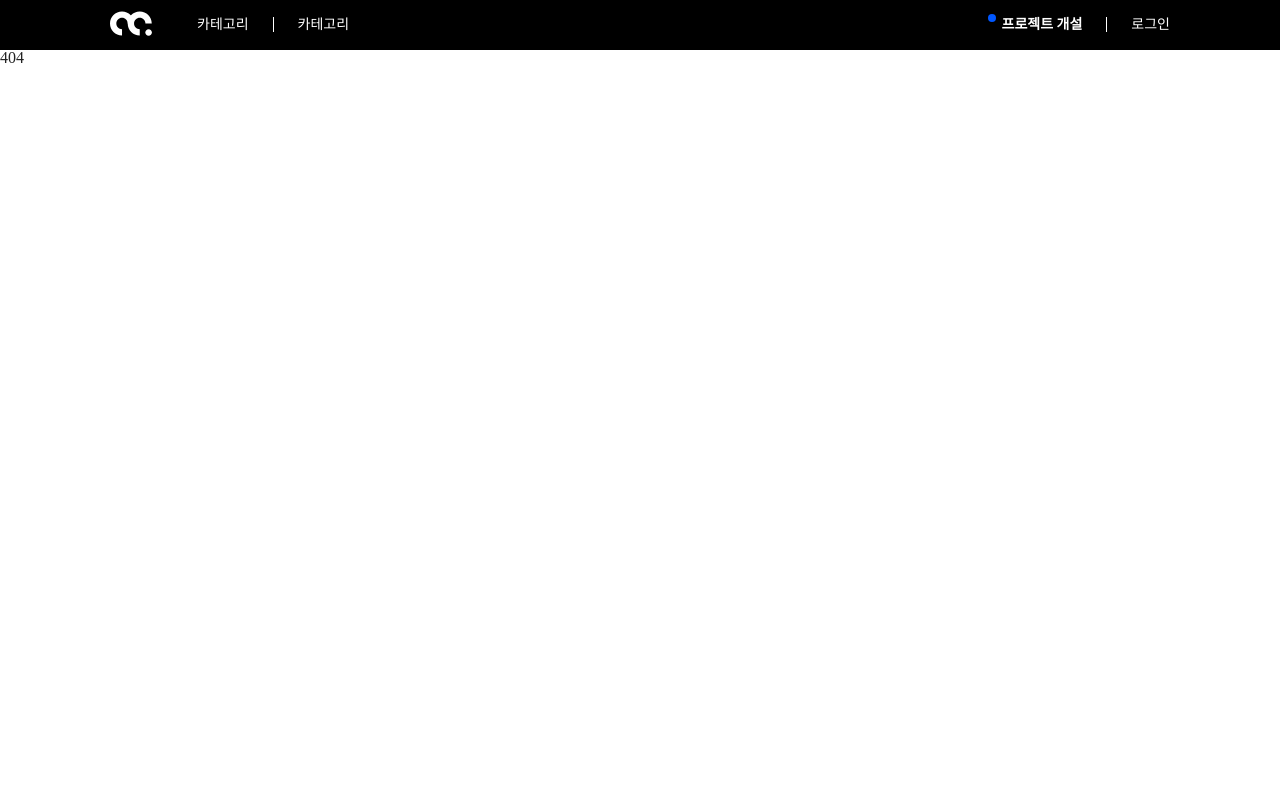
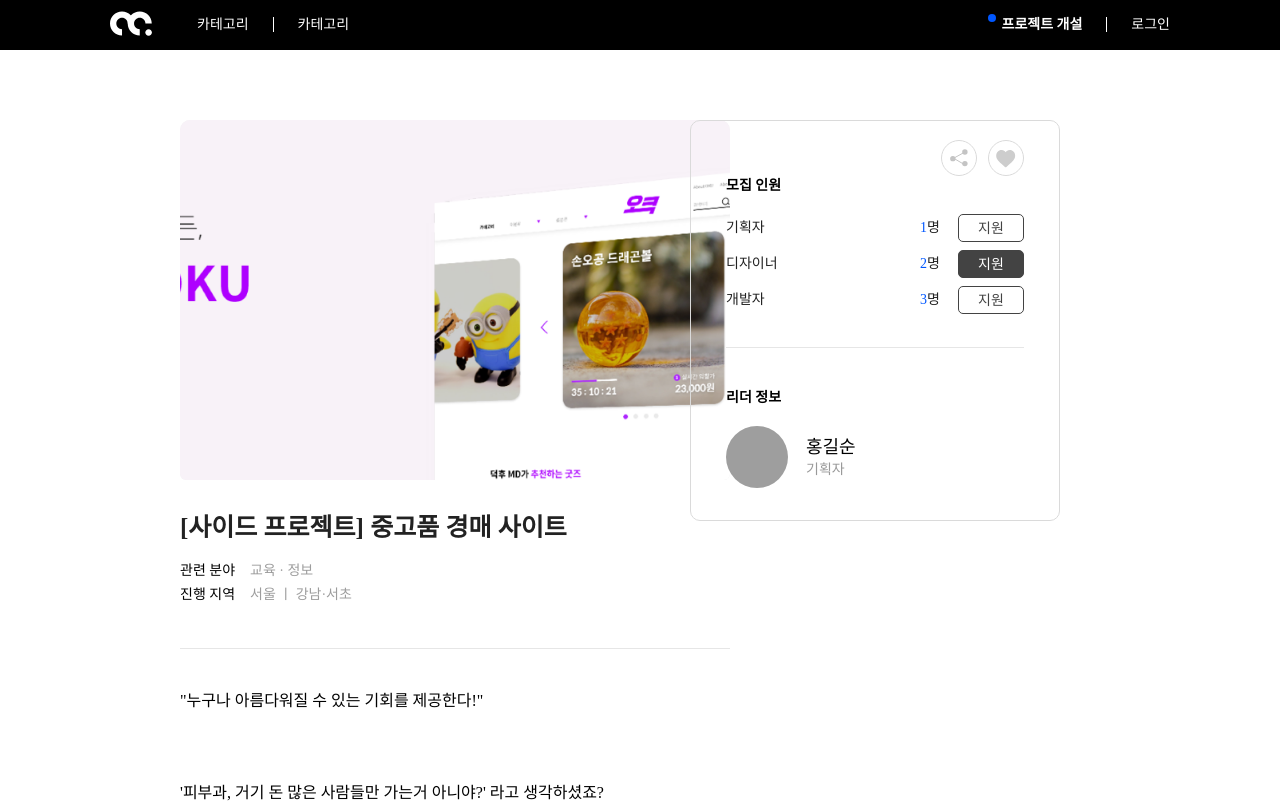
Before and after one commit to appear/matched, a Next.js app: page /project/1 in a window 1280 px wide. Before the commit this address had no page. Shown: the top 803 px of the page. Built offline with nearby package versions, Linux system fonts and the light colour scheme; grey boxes are pictures that could not be loaded.

Commit message:
feature: 프로젝트 엔드 페이지 설정

```diff
--- /dev/null
+++ b/src/components/assets/icons/EmptyHeart.tsx
@@ -0,0 +1,18 @@
+function EmptyHeart() {
+  return (
+    <svg
+      width="20"
+      height="19"
+      viewBox="0 0 20 19"
+      fill="none"
+      xmlns="http://www.w3.org/2000/svg"
+    >
+      <path
+        d="M17.6403 2.63336C16.6598 1.54632 15.3145 0.947632 13.8518 0.947632C12.7585 0.947632 11.7572 1.30097 10.8757 1.99774C10.431 2.34945 10.0279 2.77975 9.67261 3.28198C9.31742 2.7799 8.91425 2.34945 8.46932 1.99774C7.58799 1.30097 6.58672 0.947632 5.49341 0.947632C4.03074 0.947632 2.68526 1.54632 1.7048 2.63336C0.736046 3.7077 0.202393 5.1754 0.202393 6.76629C0.202393 8.40372 0.799339 9.90259 2.08094 11.4834C3.22744 12.8975 4.87522 14.333 6.78339 15.9953C7.43496 16.5629 8.17352 17.2064 8.94041 17.8918C9.143 18.0732 9.40296 18.173 9.67261 18.173C9.94211 18.173 10.2022 18.0732 10.4045 17.8921C11.1714 17.2065 11.9104 16.5628 12.5623 15.9948C14.4701 14.3329 16.1179 12.8975 17.2644 11.4833C18.546 9.90259 19.1428 8.40372 19.1428 6.76615C19.1428 5.1754 18.6092 3.7077 17.6403 2.63336Z"
+        fill="#CDCDCD"
+      />
+    </svg>
+  )
+}
+
+export default EmptyHeart
--- /dev/null
+++ b/src/components/assets/icons/Share.tsx
@@ -0,0 +1,21 @@
+function Share() {
+  return (
+    <svg
+      width="18"
+      height="18"
+      viewBox="0 0 18 18"
+      fill="none"
+      xmlns="http://www.w3.org/2000/svg"
+    >
+      <circle cx="2.84416" cy="9.63042" r="2.71477" fill="#C4C4C4" />
+      <circle cx="14.8818" cy="3.04985" r="2.71477" fill="#C4C4C4" />
+      <circle cx="14.8818" cy="14.606" r="2.71477" fill="#C4C4C4" />
+      <path
+        d="M13.5093 3.81335L3.62012 9.24255L13.5093 15.0597"
+        stroke="#C4C4C4"
+      />
+    </svg>
+  )
+}
+
+export default Share
--- /dev/null
+++ b/src/pages/project/[id].tsx
@@ -0,0 +1,261 @@
+import styled from 'styled-components'
+
+import Image from '$shared/Image'
+import EmptyHeart from '$components/assets/icons/EmptyHeart'
+import Share from '$components/assets/icons/Share'
+
+const temp = `"누구나 아름다워질 수 있는 기회를 제공한다!" \n\n\n\n'피부과, 거기 돈 많은 사람들만 가는거 아니야?' 라고 생각하셨죠? \n\n여신티켓은 데이터와 IT기술을 통해 메디컬 뷰티 시장을 선도하는 피부시술 정보앱 입니다.\n정보의 비대칭이 심한 피부시술 마켓에서,여신티켓은 투명한 시술 정보와 후기를 어디서든 쉽게 확인하고, 실제 결제와 예약까지 모바일에서 가능한 유일한! 서비스입니다.\n누적 50억+ 투자를 받았으며, 매년 200% 이상 안정적이고 빠르게 성장하고 있습니다.\n우리 여신티켓팀은 하루하루 새로운 도전과 혁신을 만들어내고 있습니다.\n얼마 남지 않은 자리, 어서 여신로켓에 올라타세요!\n\n\n[패스트레인 소개]\n• 패스트레인 둘러보기 : https://bit.ly/3aK1CKb\n• 여신티켓 사이트 : https://yeoshin.co.kr/\n• 여신티켓 유튜브 : https://url.kr/4kx5pr\n\n\n[관련 기사]\n• 패스트레인 손승우 대표님 인터뷰 : https://bit.ly/2JpioTR\n• 여신티켓, 드라마·광고 접수한 ‘배우 강한나’ 첫 전속 모델 발탁 : https://bit.ly/2JujVrO\n• 피부시술정보플랫폼 여신티켓, 35억 규모 시리즈 A 투자 유치 : https://bit.ly/3rwR4UF\n• 여신티켓, IMM인베서 16억 원 브릿지 투자 유치 : https://bit.ly/2WPONpO`
+
+const Container = styled.div`
+  max-width: 920px;
+  margin: 0 auto;
+  margin-top: 70px;
+
+  padding-bottom: 200px;
+`
+
+const ContentContainer = styled.div`
+  display: inline-block;
+  width: calc(100% - 370px);
+  vertical-align: top;
+`
+
+const SideContainer = styled.div`
+  width: 370px;
+  border: 1px solid #dadada;
+  box-sizing: border-box;
+  border-radius: 10px;
+  position: fixed;
+  right: 220px;
+  top: 120px;
+
+  padding: 19px 35px 32px 35px;
+`
+
+const SideTitle = styled.div`
+  font-weight: bold;
+  font-size: 14px;
+  line-height: 20px;
+  color: #000000;
+  margin-bottom: 18px;
+`
+
+const SideHearder = styled.div`
+  display: flex;
+  justify-content: flex-end;
+`
+
+const IconContainer = styled.div`
+  width: 36px;
+  height: 36px;
+  border: 1px solid #dadada;
+  box-sizing: border-box;
+  display: flex;
+  justify-content: center;
+  align-items: center;
+  border-radius: 50%;
+
+  &:not(:last-child) {
+    margin-right: 11px;
+  }
+`
+
+const InfoContainer = styled.div`
+  margin-bottom: 43px;
+`
+
+const Info = styled.div`
+  &:not(:last-child) {
+    margin-bottom: 4px;
+  }
+`
+
+const InfoText = styled.span<{ bold?: boolean }>`
+  font-size: 14px;
+  line-height: 20px;
+  color: #9d9d9d;
+  margin-right: 15px;
+
+  ${({ bold }) => bold && `color: #000000;`}
+`
+
+const ImageContainer = styled.div`
+  border-radius: 10px;
+  overflow: hidden;
+`
+
+const Title = styled.div`
+  font-weight: bold;
+  font-size: 25px;
+  line-height: 36px;
+  margin: 30px 0 15px 0;
+`
+
+const ContentBody = styled.div`
+  white-space: pre-wrap;
+  font-size: 16px;
+  line-height: 23px;
+  color: #000000;
+  margin-bottom: 40px;
+`
+
+const HR = styled.div`
+  border-bottom: 1px solid #e6e6e6;
+  margin-bottom: 40px;
+`
+
+const TagContainer = styled.div``
+
+const HashTag = styled.div`
+  display: inline-block;
+  background: #434343;
+  border-radius: 11px;
+  padding: 8px 16px;
+  font-size: 14px;
+  line-height: 20px;
+  color: #ffffff;
+
+  margin: 0 9px 10px 0;
+`
+
+const Recruit = styled.div`
+  margin-bottom: 33px;
+`
+
+const RecruitContainer = styled.div`
+  display: flex;
+  justify-content: space-between;
+  align-items: center;
+  margin-bottom: 8px;
+`
+
+const RecuritLabel = styled.div`
+  font-size: 14px;
+  line-height: 20px;
+`
+
+const RecuritInfoContainer = styled.div`
+  display: flex;
+  align-items: center;
+`
+
+const RecruitCountText = styled.div`
+  font-size: 14px;
+  line-height: 20px;
+  margin-right: 18px;
+`
+const RecruitButton = styled.div<{ completed?: boolean }>`
+  width: 66px;
+  height: 28px;
+  font-size: 14px;
+  line-height: 28px;
+  color: #434343;
+  border: 1px solid #434343;
+  box-sizing: border-box;
+  border-radius: 5px;
+  text-align: center;
+
+  ${({ completed }) =>
+    completed &&
+    `
+    background-color: #434343;
+    color: #FFFFFF;
+    `}
+`
+const RecruitCountBold = styled.span`
+  font-size: 14px;
+  line-height: 20px;
+  color: #0057ff;
+`
+
+const FooterContainer = styled.div``
+const Thumbnail = styled.img`
+  width: 62px;
+  height: 62px;
+  border-radius: 32px;
+  margin-right: 18px;
+`
+const UserContainer = styled.div`
+  display: flex;
+  align-items: center;
+`
+const UserInfo = styled.div``
+const UserName = styled.div`
+  font-size: 18px;
+  line-height: 26px;
+  color: #000000;
+`
+const UserJob = styled.div`
+  font-size: 14px;
+  line-height: 20px;
+  color: #999999;
+`
+
+function ProjectPage() {
+  return (
+    <Container>
+      <ContentContainer>
+        <ImageContainer>
+          <Image height={360} src="/images/temp_bg.png" />
+          <Title>[사이드 프로젝트] 중고품 경매 사이트</Title>
+        </ImageContainer>
+        <InfoContainer>
+          <Info>
+            <InfoText bold>관련 분야</InfoText>
+            <InfoText>교육 · 정보</InfoText>
+          </Info>
+          <Info>
+            <InfoText bold>진행 지역</InfoText>
+            <InfoText>서울 ㅣ 강남·서초 </InfoText>
+          </Info>
+        </InfoContainer>
+        <HR />
+        <ContentBody>{temp}</ContentBody>
+        <TagContainer>
+          <HashTag>#매치드</HashTag>
+          <HashTag>#사이드프로젝트</HashTag>
+          <HashTag>#기획자모십니다</HashTag>
+          <HashTag>#개발자모십니다</HashTag>
+          <HashTag>#디자이너모십니다</HashTag>
+        </TagContainer>
+      </ContentContainer>
+      <SideContainer>
+        <SideHearder>
+          <IconContainer>
+            <Share />
+          </IconContainer>
+          <IconContainer>
+            <EmptyHeart />
+          </IconContainer>
+        </SideHearder>
+        <SideTitle>모집 인원</SideTitle>
+        <Recruit>
+          {['기획자', '디자이너', '개발자'].map((label, idx) => (
+            <RecruitContainer key={label}>
+              <RecuritLabel>{label}</RecuritLabel>
+              <RecuritInfoContainer>
+                <RecruitCountText>
+                  <RecruitCountBold>{idx + 1}</RecruitCountBold>명
+                </RecruitCountText>
+                <RecruitButton completed={idx === 1}>지원</RecruitButton>
+              </RecuritInfoContainer>
+            </RecruitContainer>
+          ))}
+        </Recruit>
+        <HR />
+        <FooterContainer>
+          <SideTitle>리더 정보</SideTitle>
+          <UserContainer>
+            <Thumbnail src="https://blog.kakaocdn.net/dn/9Zzgz/btqXMdPHuT7/TmDo4FvAODAsANwORhcYwk/img.png" />
+            <UserInfo>
+              <UserName>홍길순</UserName>
+              <UserJob>기획자</UserJob>
+            </UserInfo>
+          </UserContainer>
+        </FooterContainer>
+      </SideContainer>
+    </Container>
+  )
+}
+
+export default ProjectPage
```
